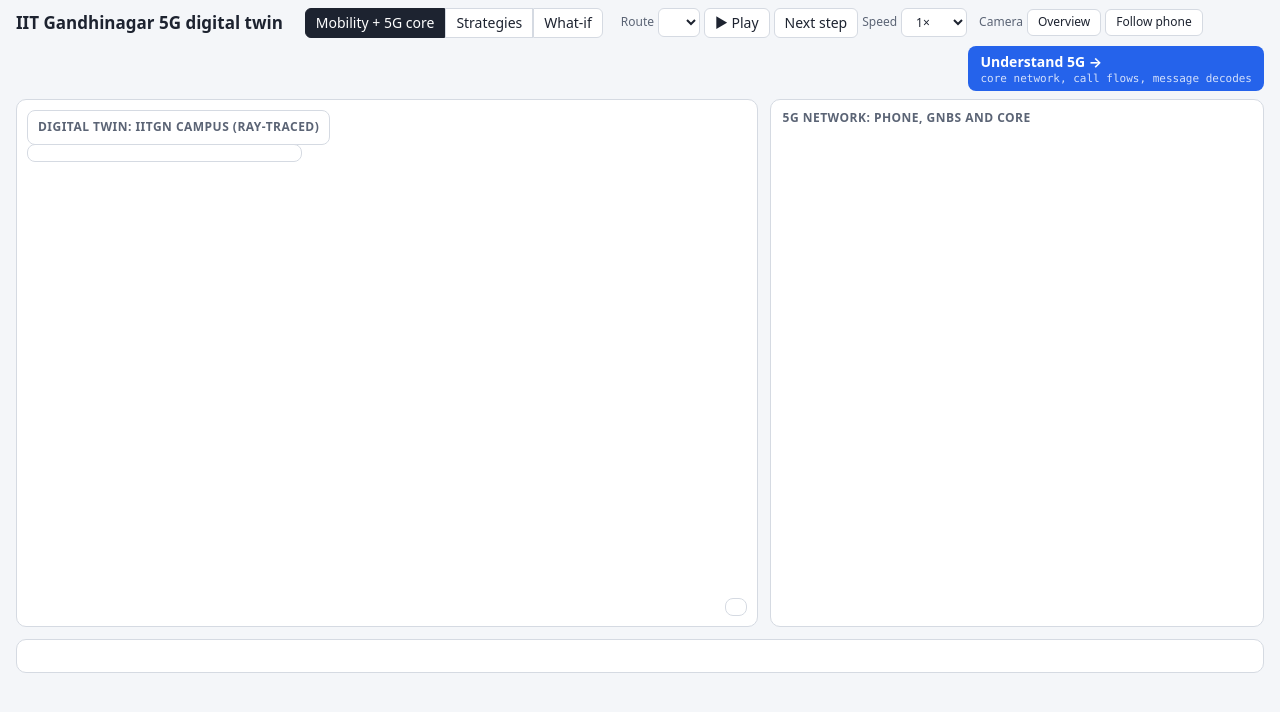
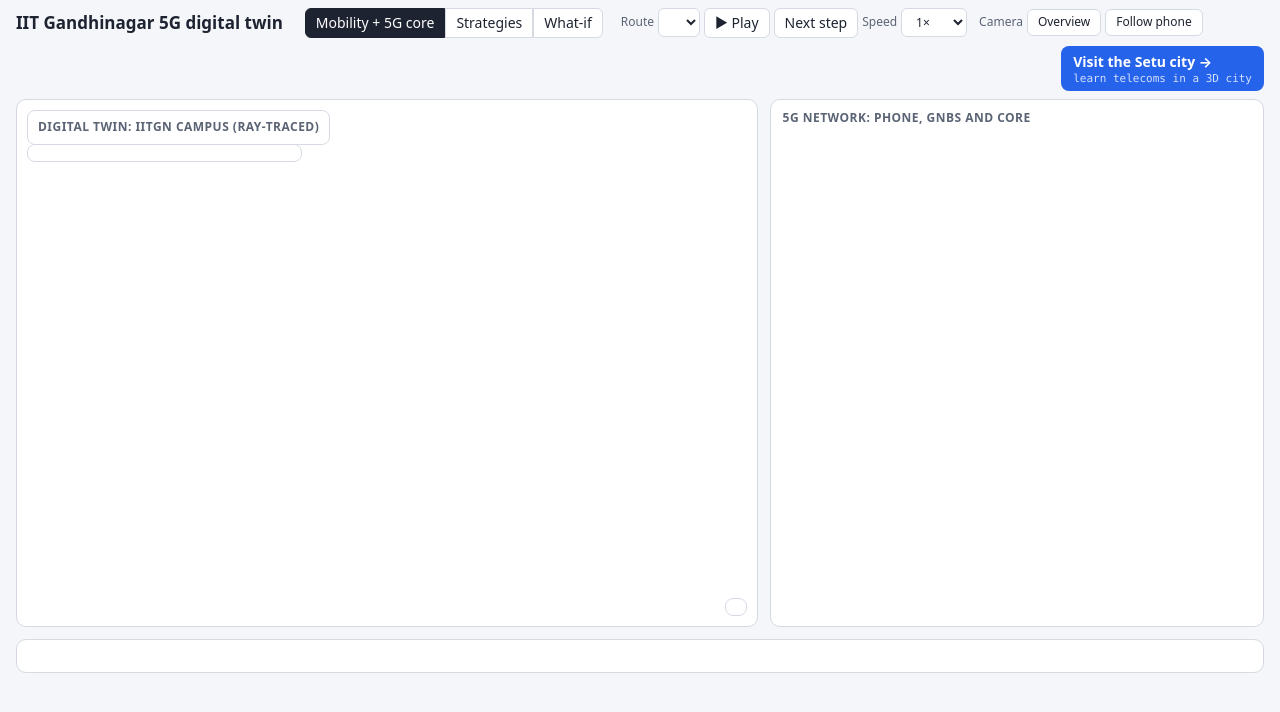
Before and after one commit to smrutee20/5G-digital-twin, a plain HTML site: page viewer.html in a window 1280 px wide. Drawn offline with Linux system fonts and the light colour scheme.

Commit message:
added setu city link

```diff
--- a/viewer.html
+++ b/viewer.html
@@ -25,9 +25,9 @@ h1 { font-size: 17px; margin: 0 10px 0 0; }
 button, select { font: inherit; padding: 4px 10px; border: 1px solid var(--line); background: var(--panel); color: var(--ink); border-radius: 6px; cursor: pointer; }
 button[aria-pressed="true"] { background: var(--ink); color: #fff; border-color: var(--ink); }
 .group { display: flex; gap: 4px; align-items: center; }
-.learn5g { margin-left: auto; display: grid; gap: 1px; text-decoration: none; color: #fff; background: var(--A); border-radius: 8px; padding: 6px 12px; font-weight: 700; }
-.learn5g small { font: 500 11px ui-monospace, Menlo, Consolas, monospace; color: #ffffffcc; }
-.learn5g:hover { filter: brightness(1.1); }
+.setucity { margin-left: auto; display: grid; gap: 1px; text-decoration: none; color: #fff; background: var(--A); border-radius: 8px; padding: 6px 12px; font-weight: 700; }
+.setucity small { font: 500 11px ui-monospace, Menlo, Consolas, monospace; color: #ffffffcc; }
+.setucity:hover { filter: brightness(1.1); }
 .small { font-size: 12px; color: var(--ink2); }
 main { display: grid; grid-template-columns: minmax(0, 3fr) minmax(0, 2fr); gap: 12px; padding: 0 16px; height: 66vh; min-height: 440px; }
 @media (max-width: 900px) { main { grid-template-columns: 1fr; height: auto; } #stage { height: 60vh; } }
@@ -97,7 +97,7 @@ footer { margin: 12px 16px 16px; background: var(--panel); border: 1px solid var
   <label class="group small">Speed <select id="speed"><option value="0.5">0.5×</option><option value="1" selected>1×</option><option value="2">2×</option><option value="4">4×</option></select></label>
   </span>
   <span class="group small">Camera <button data-view="overview">Overview</button><button data-view="follow">Follow phone</button></span>
-  <a class="learn5g" id="learn5g" href="tools/understand_5g/index.html?from=twin&amp;back=..%2F..%2Ftwin.html&amp;title=IIT%20Gandhinagar%205G%20digital%20twin&amp;f=3.5&amp;bw=100&amp;prb=273&amp;scs=30">Understand 5G &rarr;<small>core network, call flows, message decodes</small></a>
+  <a class="setucity" id="setucity" href="https://anujjtiwari.github.io/SetuCity/" target="_blank" rel="noopener">Visit the Setu city &rarr;<small>learn telecoms in a 3D city</small></a>
 </header>
 
 <main>
```
Also changed, not shown: 2 other files.
